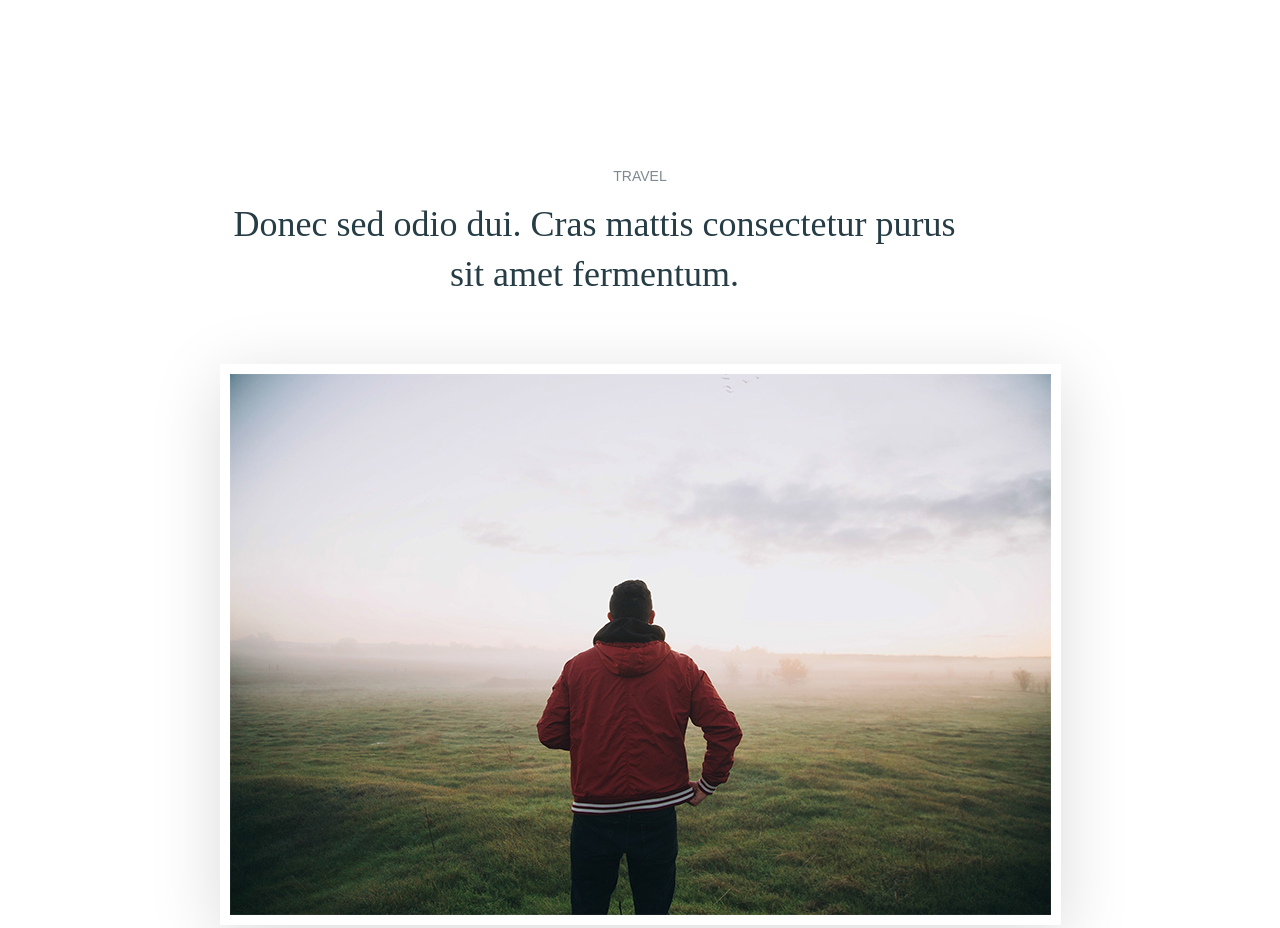
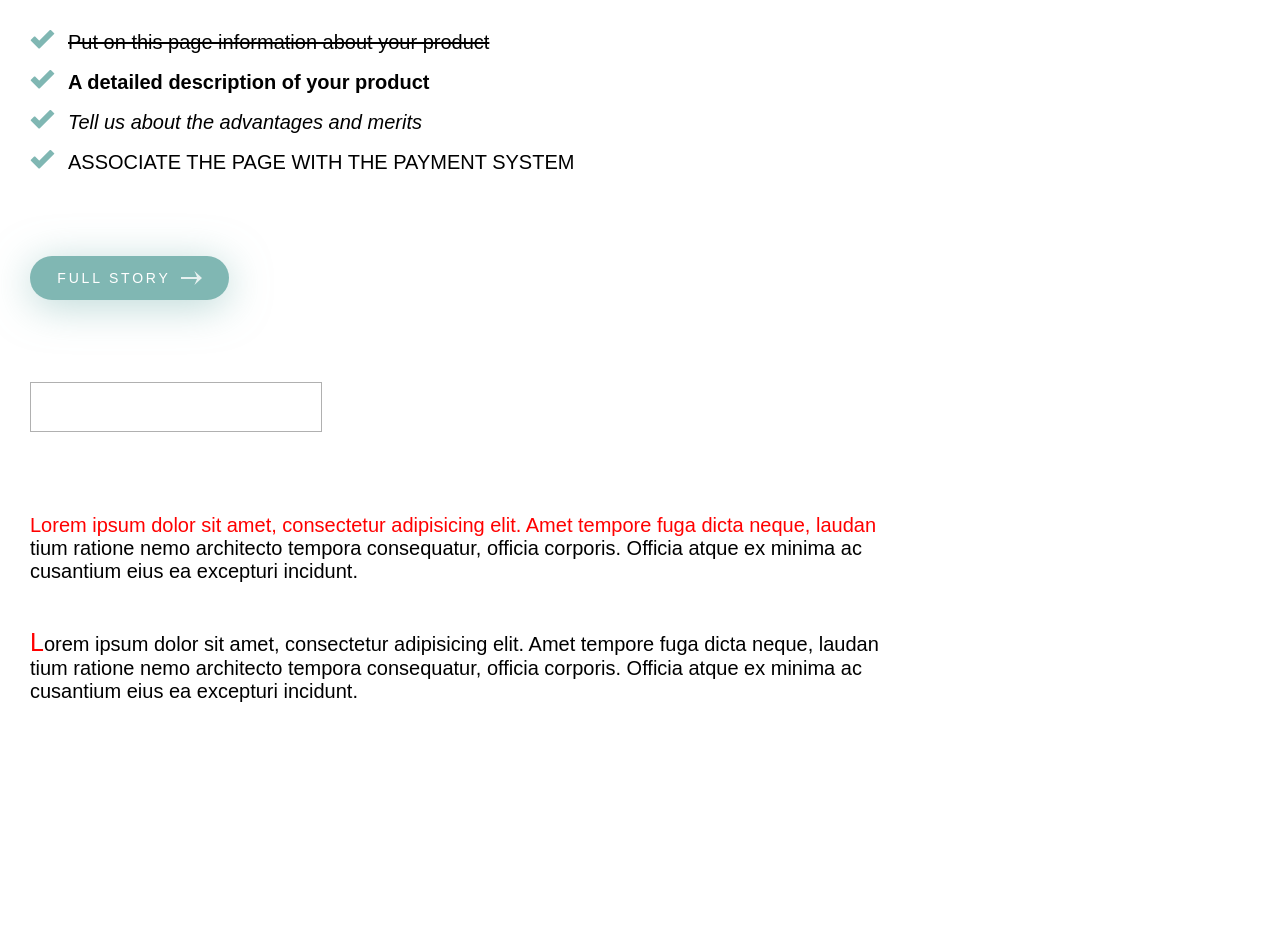
Before and after one commit to rusinko23/hmltags_3, a plain HTML site: page index.html in a window 1280 px wide. Shown: the top 928 px of the page. After the commit the page ends 800 px from the top, so only its background shows below. Drawn offline with Linux system fonts and the light colour scheme; files whose address does not match are found by name.

Commit message:
first commit

```diff
--- a/css/style.css
+++ b/css/style.css
@@ -1,127 +1,128 @@
 @import url(reset.css);
 
+.container {
+   font-size: 20px;
+   font-family: Arial, Helvetica, sans-serif;
+   padding: 30px;
+}
+.container__list1 {
+}
+.continer-list1__4 {
+   margin: 0px 0px 82px 0px;
+}
+.continer-list1__4 li::before {
+   content: '';
+   display:  inline-block;
+   background: url(/img/check_icon.png) left no-repeat;
+   width: 25px;
+   height: 19px;
+   margin: 0px 13px 0px 0px;
 
-body {
-   background-color: rgb(232, 232, 232);
-   background: url(img/Ellipse_1_copy.png) 50% 120px no-repeat;
+
+
+}
+.continer-list1__4 li {
+   margin: 0px 0px 16px 0px;
+}
+.continer-list1__4 li:nth-child(1) {
+   font-weight: 400;
+   text-decoration: line-through;
+}
+.continer-list1__4 li:nth-child(2) {
+   font-weight: bold;
+}
+.continer-list1__4 li:nth-child(3) {
+   font-weight: 400;
+   font-style: italic;
+}
+.continer-list1__4 li:nth-child(4) {
+   text-transform: uppercase;
+   font-weight: 400;
+
 }
 
-.main {
-   padding: 168px 0px 137px 0px;
-   max-width: 841px;
-   margin: 0px auto;
+.continer-list1__4 li:hover {
+   filter: invert(24%) sepia(91%) saturate(7364%) hue-rotate(358deg) brightness(108%) contrast(122%);
+
 }
 
 
 
-.main_header {
+
+
+
+.container__buttons {
+   margin: 0px 0px 82px 0px;
 }
-.main-header__subtitle {
-   opacity: 0.6;
-   color: #273d46;
-   font-family: Arial, Helvetica, sans-serif;
+.container__buttons a {
+   color: #ffffff;
    font-size: 14px;
+   font-weight: 400;
+   text-transform: uppercase;
+   letter-spacing: 2.8px;
+}
+.button-link__state {
+   display: block;
+   background-color: #80b7b3;
+   width: 199px;
+   height: 44px;
+   box-shadow: 0 6px 40px rgba(128, 183, 179, 0.54);
    text-align: center;
-   text-transform: uppercase;
-   margin: 0px 0px 15px 0px;
+   line-height: 44px;
+   border-radius: 40px;
 }
-.main-header__title {
-   color: #273d46;
-   font-size: 36px;
-   line-height: 50px;
-   text-align: center;
-   max-width: 750px;
-   margin: 0px 0px 65px 0px;
+.button-link__state::after {
+   content: '';
+   display: inline-block;
+   background: url(/img/arrow\ right.svg) right no-repeat;
+   width: 21px;
+   height: 19px;
+   margin: 0px 0px -4px 10px;
+}
+
+.button-link__state:hover {
+   background-color: #3a5856;
+}
+.button-link__state:active {
+   background-color: #818181;
+}
+
+
+.container__forms {
+   margin: 0px 0px 82px 0px;
+}
+.textinput {
+   width: 292px;
+   height: 50px;
+   border: 1px solid #b0b0b0;
+   padding: 0px 15px;
+}
+.textinput:focus {
+   box-shadow: 0 0 20px rgba(127, 190, 213, 0.93);
+   border: 1px solid #7fbed5;
 }
 
 
 
-.main__image {
-   box-shadow: 0 15px 65px rgba(15, 16, 16, 0.15);
-   background-color: #fff;
-   padding: 10px;
-   margin: 0px 0px 85px 0px;
+.container__text {
+   max-width: 850px;
 }
-.main-image__item {
+.container__text p {
+   margin: 0px 0px 45px 0px
+}
+.first__text {
+   color: #000000;
+   font-weight: 400;
+}
+.first__text::first-line {
+   color: red;
+}
+.secont__text {
+   color: #000000;
+   font-weight: 400;
+}
+.secont__text::first-letter {
+   color: #ff0000;
+font-size: 25px;
 
 }
-.main-image__item img {
-   max-width: 100%;
-}
-
-
-
-.main__bottom {
-   padding: 0px 45px;
-}
-.main-bottom__text {
-   opacity: 0.8;
-   color: #273d46;
-   font-size: 24px;
-   line-height: 40px;
-   text-align: left;
-   margin: 0px 0px 48px 0px;
-}
-.main-bottom__text p {
-   margin: 0px 0px 40px 0px;
-}
-.main-bottom__text p:last-child {
-   margin: 0px;
-}
-.main-bottom__list {
-   margin: 0px 0px 59px 0px;
-}
-.main-bottom__list li {
-   font-family: Arial, Helvetica, sans-serif;
-   font-size: 20px;
-   text-align: left;
-   margin: 0px 0px 15px 0px;
-   background: url(img/check_icon.png) left no-repeat;
-   padding: 0px 0px 0px 35px;
-}
-.main-bottom__list li:nth-child(1) {
-   text-shadow: 0 1px 0 rgba(0, 0, 0, 0.3);
-   color: #273d46;
-}
-.main-bottom__list li:last-child {
-   margin: 0px;
-}
-.main-bottom__list li:nth-child(2) {
-   color: #80b7b3;
-   font-style: italic;
-}
-.main-bottom__list li:nth-child(3) {
-   color: #273d46;
-   font-weight: bold;
-}
-.main-bottom__list li:nth-child(4) {
-   color: #273d46;
-   text-decoration: line-through;
-}
-.main-bottom__list li:nth-child(4) span {
-   opacity: 0.3;
-}
-.main-bottom__button {
-}
-.main-bottom--button__link {
-   height: 44px;
-   background-color: #80b7b3;
-   display: inline-block;
-   padding: 0px 30px;
-   border-radius: 24px;
-   line-height: 44px;
-   color: #ffffff;
-   font-family: Arial, Helvetica, sans-serif
-   text-align: left;
-   text-transform: uppercase;
-   letter-spacing: 2.8px;
-
-}
-.main-bottom--button__link span {
-   background: url(img/arrow\ right.svg) right no-repeat;
-   padding: 0px 32px 0px 0px;
-}
-
-.main-bottom--button__link:hover {
-   background-color: #273d46;
-}
--- a/index.html
+++ b/index.html
@@ -7,33 +7,32 @@
    <meta name="viewport" content="width=device-width, initial-scale=1.0">
    <title>Знакомство з HTML тегами. Часть 3</title>
 </head>
-<body>
-   <div class="main">
-      <div class="main_header">
-         <div class="main-header__subtitle">Travel</div>
-         <div class="main-header__title">Donec sed odio dui. Cras mattis consectetur purus sit amet fermentum. </div>
-      </div>
-      <div class="main__image">
-         <div class="main-image__item">
-            <img src="img/light-man_copy.png" alt="">
-         </div>
-      </div>
-      <div class="main__bottom">
-         <div class="main-bottom__text">
-            <p>Donec aredsed odio dui. Morbi leo risus, porta ac consectetur ac, vestibulum at eros. Morbi leo risus, porta ac consectetur ac, vestibulum at eros. Donec ullamcorper nulla non metus auctor fringilla.</p>
-            <p>Aenean eu leo quam. Pellentesque ornare sem lacinia quam venenatis vestibulum. Aenean eu leo quam. Pellentesque ornare sem lacinia quam venenatis vestibulum. </p>
-         </div>
-         <div class="main-bottom__list">
-            <ul class="main-bottom__list">
+   <body>
+      <div class="container">
+         <div class="container__list1">
+            <ul class="continer-list1__4">
                <li>Put on this page information about your product</li>
                <li>A detailed description of your product</li>
                <li>Tell us about the advantages and merits</li>
-               <li><span>Associate the page with the payment system</span></li>
+               <li>Associate the page with the payment system</li>
             </ul>
          </div>
-         <div class="main-bottom__button">
-               <a target="_blank" href="https://www.google.com" class="main-bottom--button__link"><span>Full Story</span></a>
+         <div class="container__buttons">
+            <a target="_blank" href="#" class="button-link__state"><span>Full Story</span></a>
+         </div>
+         <div class="container__forms">
+            <form action="#">
+               <input type="text" class="textinput">
+            </form>
+         </div>
+         <div class="container__text">
+            <p class="first__text">Lorem ipsum dolor sit amet, consectetur adipisicing elit. Amet tempore fuga dicta neque, laudan
+               tium ratione nemo architecto tempora consequatur, officia corporis. Officia atque ex minima ac
+               cusantium eius ea excepturi incidunt.</p>
+               <p class="secont__text">Lorem ipsum dolor sit amet, consectetur adipisicing elit. Amet tempore fuga dicta neque, laudan
+                  tium ratione nemo architecto tempora consequatur, officia corporis. Officia atque ex minima ac
+                  cusantium eius ea excepturi incidunt.</p>
          </div>
       </div>
-   </div>
+   </body>
 </html>
```
Also changed, not shown: img/check_icon.svg (added).
